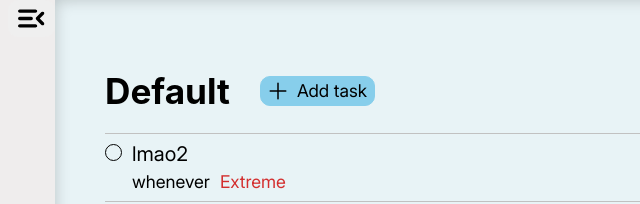
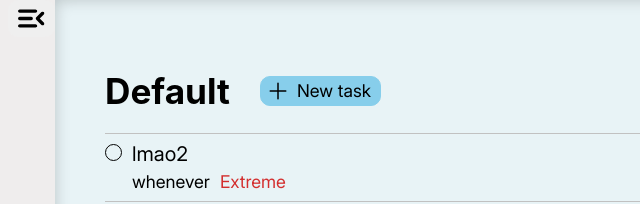
Before and after one commit to fromscode/todo-app, a website built with webpack: page src/index.html in a window 1280 px wide. Shown: the top 204 px of the page, 195-835 px from the left. Built offline with nearby package versions, Linux system fonts and the light colour scheme; a web font is replaced by a local one.

Commit message:
Refactor Add task -> New task

```diff
--- a/src/index.html
+++ b/src/index.html
@@ -15,7 +15,7 @@
     <main class="main">
         <header>
             <h1></h1>
-            <button type="button" class="add-btn">Add task</button>
+            <button type="button" class="add-btn"><span>New task</span></button>
         </header>
         <div class="todo-sect">
             <ul class="todo-list">
--- a/src/styles/theme.css
+++ b/src/styles/theme.css
@@ -69,7 +69,7 @@
     display: flex;
     align-items: center;
     gap: 7px;
-    padding: 0px 7px 0px 5px;
+    padding: 0px 9px 0px 5px;
     background-color: var(--color-add-btn);
     border-color: var(--color-add-btn);
 }
```
